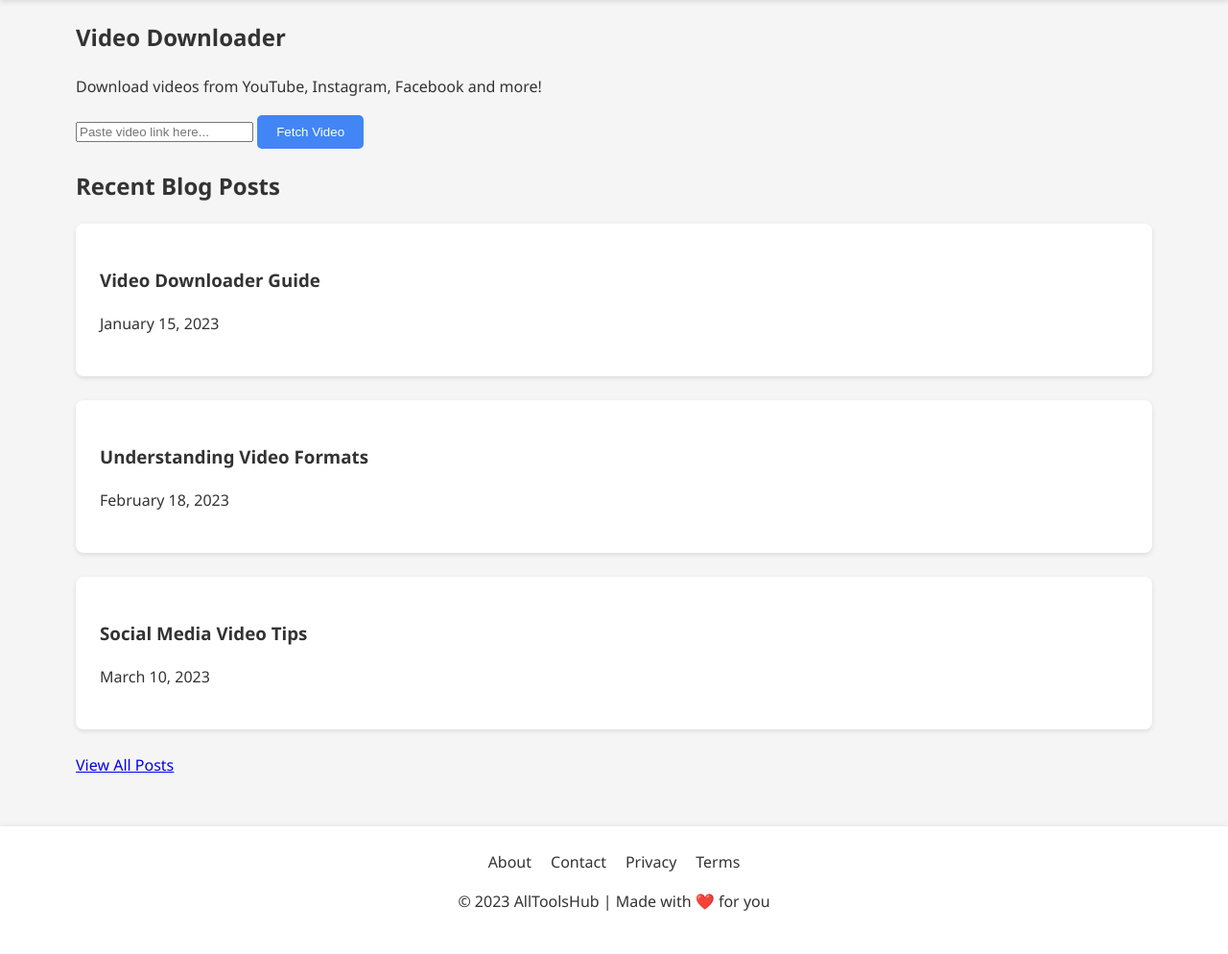
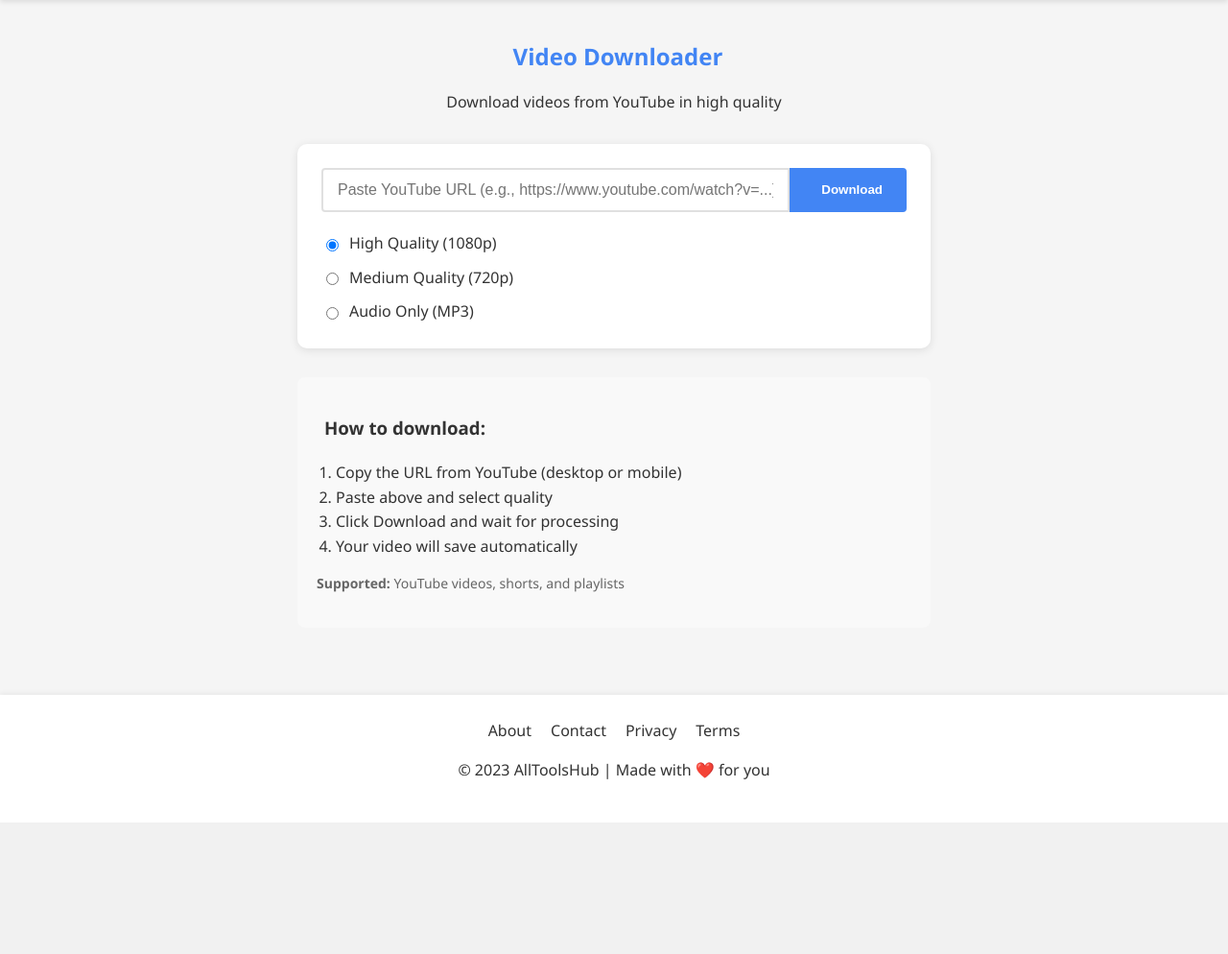
Before and after one commit to hustlepn/AllTools.Hub, a Flask app: page /tools/downloader in a window 1280 px wide. Shown: the part 76-1070 px from the top of the page at 96% size. After the commit the page ends 933 px from the top, so only its background shows below. Run offline with Flask 3, Linux system fonts and the light colour scheme.

Commit message:
Update downloader.html

```diff
--- a/templates/tools/downloader.html
+++ b/templates/tools/downloader.html
@@ -1,50 +1,234 @@
 {% extends "base.html" %}
 
 {% block content %}
+<div class="video-downloader-container">
     <section class="tool-header">
-        <h1>Video Downloader</h1>
-        <p>Download videos from YouTube, Instagram, Facebook and more!</p>
+        <h1><i class="fas fa-download"></i> Video Downloader</h1>
+        <p>Download videos from YouTube in high quality</p>
     </section>
 
-    <section class="video-downloader">
-        <div class="video-input">
-            <input type="url" id="video-url" placeholder="Paste video link here..." class="video-textbox">
-            <button id="fetch-btn" class="btn">Fetch Video</button>
+    {% if error %}
+    <div class="download-error">
+        <i class="fas fa-exclamation-circle"></i>
+        <div class="error-content">
+            <strong>Download Failed:</strong>
+            <p>{{ error }}</p>
+            <div class="error-solutions">
+                <p><i class="fas fa-lightbulb"></i> Try these solutions:</p>
+                <ul>
+                    <li>Verify the URL is correct</li>
+                    <li>Check if the video is publicly available</li>
+                    <li>Try a different video</li>
+                </ul>
+            </div>
         </div>
+    </div>
+    {% endif %}
 
-        <div class="video-options" id="options-box" style="display:none">
-            <h3>Available Formats:</h3>
-            <div class="format-options">
-                <button class="format-btn">MP4 (HD)</button>
-                <button class="format-btn">MP4 (SD)</button>
-                <button class="format-btn">MP3 (Audio)</button>
+    <section class="download-form-container">
+        <form method="POST" id="download-form">
+            <div class="input-group">
+                <input
+                    type="url"
+                    name="url"
+                    placeholder="Paste YouTube URL (e.g., https://www.youtube.com/watch?v=...)"
+                    required
+                    pattern="^(https?:\/\/)?(www\.)?(youtube\.com|youtu\.be)\/.+"
+                    class="url-input"
+                >
+                <button type="submit" class="download-btn">
+                    <i class="fas fa-cloud-download-alt"></i> Download
+                </button>
             </div>
+
+            <div class="quality-options">
+                <label>
+                    <input type="radio" name="quality" value="high" checked>
+                    High Quality (1080p)
+                </label>
+                <label>
+                    <input type="radio" name="quality" value="medium">
+                    Medium Quality (720p)
+                </label>
+                <label>
+                    <input type="radio" name="quality" value="audio">
+                    Audio Only (MP3)
+                </label>
+            </div>
+        </form>
+
+        <div class="loading-indicator" id="loading-indicator">
+            <div class="spinner"></div>
+            <p>Processing your video... This may take 20-60 seconds</p>
         </div>
     </section>
 
-    <section class="recent-blogs">
-        <h2>Recent Blog Posts</h2>
-        <div class="blog-card">
-            <h3>Video Downloader Guide</h3>
-            <p>January 15, 2023</p>
+    <section class="instructions">
+        <h3><i class="fas fa-info-circle"></i> How to download:</h3>
+        <ol>
+            <li>Copy the URL from YouTube (desktop or mobile)</li>
+            <li>Paste above and select quality</li>
+            <li>Click Download and wait for processing</li>
+            <li>Your video will save automatically</li>
+        </ol>
+
+        <div class="supported-platforms">
+            <p><strong>Supported:</strong> YouTube videos, shorts, and playlists</p>
         </div>
-        <div class="blog-card">
-            <h3>Understanding Video Formats</h3>
-            <p>February 18, 2023</p>
-        </div>
-        <div class="blog-card">
-            <h3>Social Media Video Tips</h3>
-            <p>March 10, 2023</p>
-        </div>
-        <a href="/blog" class="view-all">View All Posts</a>
     </section>
+</div>
 
-    <script>
-        document.getElementById('fetch-btn').addEventListener('click', function() {
-            const videoUrl = document.getElementById('video-url').value.trim();
-            if (videoUrl) {
-                document.getElementById('options-box').style.display = 'block';
-            }
-        });
-    </script>
+<script>
+// Show loading indicator when form submits
+document.getElementById('download-form').addEventListener('submit', function() {
+    document.getElementById('loading-indicator').style.display = 'flex';
+});
+
+// Validate URL in real-time
+document.querySelector('.url-input').addEventListener('input', function(e) {
+    const urlPattern = /^(https?:\/\/)?(www\.)?(youtube\.com|youtu\.be)\/.+/;
+    if (!urlPattern.test(e.target.value)) {
+        e.target.setCustomValidity('Please enter a valid YouTube URL');
+    } else {
+        e.target.setCustomValidity('');
+    }
+});
+</script>
+
+<style>
+/* Video Downloader Specific Styles */
+.video-downloader-container {
+    max-width: 700px;
+    margin: 0 auto;
+    padding: 20px;
+}
+
+.tool-header {
+    text-align: center;
+    margin-bottom: 30px;
+}
+
+.tool-header h1 {
+    color: #4285f4;
+    margin-bottom: 10px;
+}
+
+.download-form-container {
+    background: white;
+    padding: 25px;
+    border-radius: 10px;
+    box-shadow: 0 2px 10px rgba(0,0,0,0.1);
+    margin-bottom: 30px;
+}
+
+.input-group {
+    display: flex;
+    margin-bottom: 20px;
+}
+
+.url-input {
+    flex: 1;
+    padding: 12px 15px;
+    border: 2px solid #e0e0e0;
+    border-radius: 4px 0 0 4px;
+    font-size: 16px;
+}
+
+.download-btn {
+    padding: 0 25px;
+    background: #4285f4;
+    color: white;
+    border: none;
+    border-radius: 0 4px 4px 0;
+    cursor: pointer;
+    font-weight: 600;
+    transition: background 0.3s;
+}
+
+.download-btn:hover {
+    background: #3367d6;
+}
+
+.quality-options {
+    display: flex;
+    flex-direction: column;
+    gap: 10px;
+    margin-top: 15px;
+}
+
+.quality-options label {
+    display: flex;
+    align-items: center;
+    gap: 8px;
+    cursor: pointer;
+}
+
+.loading-indicator {
+    display: none;
+    align-items: center;
+    justify-content: center;
+    flex-direction: column;
+    padding: 20px;
+    background: #f9f9f9;
+    border-radius: 8px;
+    margin-top: 20px;
+}
+
+.spinner {
+    border: 4px solid rgba(0,0,0,0.1);
+    border-radius: 50%;
+    border-top: 4px solid #4285f4;
+    width: 30px;
+    height: 30px;
+    animation: spin 1s linear infinite;
+    margin-bottom: 10px;
+}
+
+@keyframes spin {
+    0% { transform: rotate(0deg); }
+    100% { transform: rotate(360deg); }
+}
+
+.download-error {
+    background: #ffebee;
+    border-left: 4px solid #f44336;
+    padding: 15px;
+    margin-bottom: 25px;
+    border-radius: 4px;
+    display: flex;
+    gap: 15px;
+}
+
+.error-content {
+    flex: 1;
+}
+
+.error-solutions {
+    margin-top: 10px;
+    padding-top: 10px;
+    border-top: 1px dashed #e57373;
+}
+
+.instructions {
+    background: #f9f9f9;
+    padding: 20px;
+    border-radius: 8px;
+}
+
+.instructions ol {
+    padding-left: 20px;
+    margin: 15px 0;
+}
+
+.supported-platforms {
+    margin-top: 15px;
+    font-size: 14px;
+    color: #666;
+}
+
+.fas {
+    margin-right: 8px;
+    color: #4285f4;
+}
+</style>
 {% endblock %}
```
